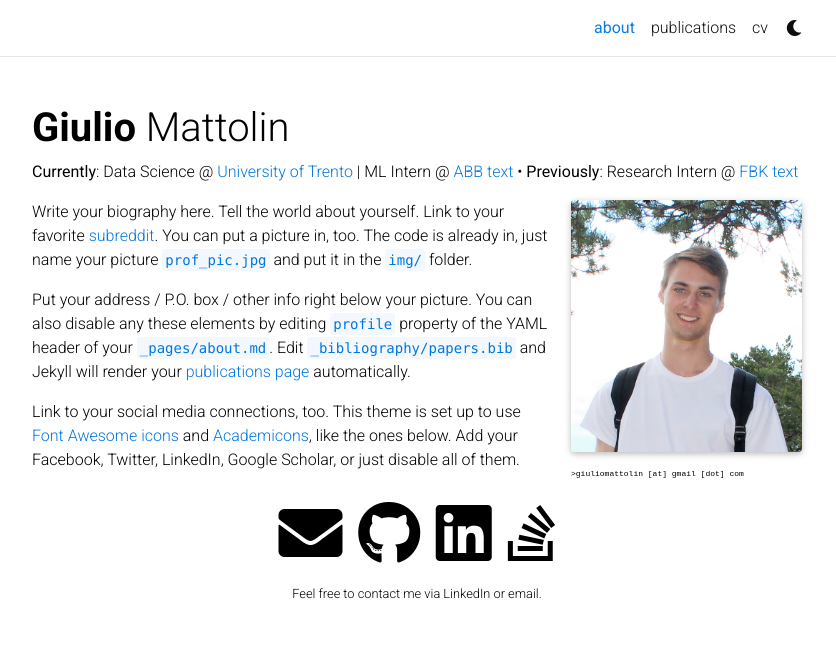
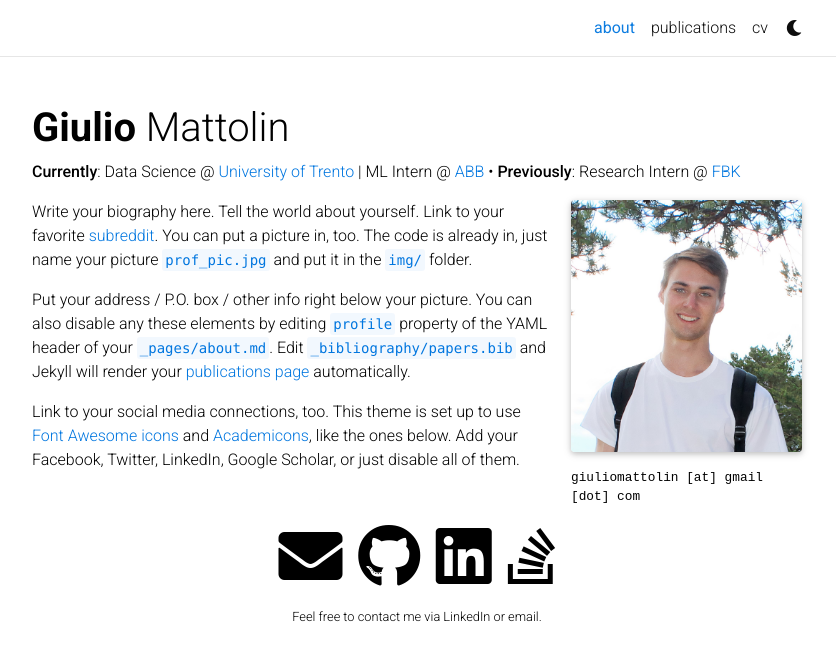
Before and after one commit to giuliomattolin/giuliomattolin.github.io, a Jekyll site: the page built from _pages/about.md, in a window 1280 px wide. Shown: the top 661 px of the page, without its empty margins (223-1059 px from the left). Built offline with Jekyll 4.4.1, drawn with Linux system fonts in a browser that asks for light colours; full-size pictures stand in for the smaller copies a plugin makes; comment, search, counter and statistics services are not loaded; a style sheet for code colours, icons or effects is not loaded.

Commit message:
Fix subtitle

```diff
--- a/_pages/about.md
+++ b/_pages/about.md
@@ -2,14 +2,14 @@
 layout: about
 title: about
 permalink: /
-subtitle: "<b>Currently</b>: Data Science @ <a href='https://www.unitn.it/en'>University of Trento</a> | ML Intern @ <a href='https://global.abb/group/en'>ABB text</a> • <b>Previously</b>: Research Intern @ <a href='https://www.fbk.eu/en'>FBK text</a>"
+subtitle: "<strong>Currently</strong>: Data Science @ <a href='https://www.unitn.it/en'>University of Trento</a> | ML Intern @ <a href='https://global.abb/group/en'>ABB</a> • <strong>Previously</strong>: Research Intern @ <a href='https://www.fbk.eu/en'>FBK</a>"
 
 profile:
   align: right
   image: prof_pic.jpg
   image_circular: false # crops the image to make it circular
   address: >
-    <p style="font-size:50%;">>giuliomattolin [at] gmail [dot] com</p>
+    <p style="font-size:80%;">giuliomattolin [at] gmail [dot] com</p>
 
 news: false  # includes a list of news items
 selected_papers: false # includes a list of papers marked as "selected={true}"
```
